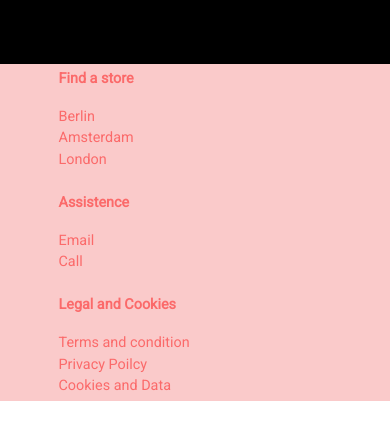
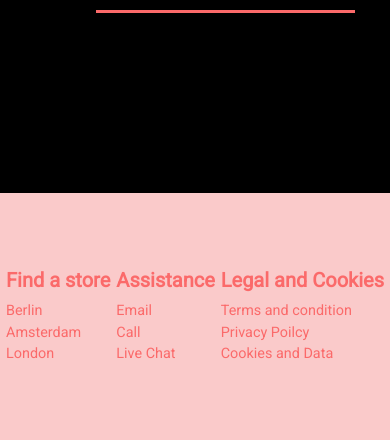
Before and after one commit to seymonyu/borlin, a React (Create React App) app: page /wishlist in a window 390 px wide. Shown: the part 1118-1558 px from the top of the page. Before the commit the page ends 1519 px from the top, so only its background shows below. Built offline with nearby package versions, Linux system fonts and the light colour scheme; a web font is replaced by a local one.

Commit message:
footer responsive

```diff
--- a/src/component/footer/Footer.js
+++ b/src/component/footer/Footer.js
@@ -11,19 +11,24 @@ class Footer extends Component {
           <div className="footer--left_p">Your Email</div>
         </div>
         <div className="footer--right_wrapper">
-          <p className="footer--right_p">Find a store</p>
-          <span className="footer--right_span">Berlin</span>
-          <span className="footer--right_span">Amsterdam</span>
-          <span className="footer--right_span">London</span>
-          <br></br>
-          <p className="footer--right_p">Assistence</p>
-          <span className="footer--right_span">Email</span>
-          <span className="footer--right_span">Call</span>
-          <br></br>
-          <p className="footer--right_p">Legal and Cookies</p>
-          <span className="footer--right_span">Terms and condition</span>
-          <span className="footer--right_span">Privacy Poilcy</span>
-          <span className="footer--right_span">Cookies and Data</span>
+          <div className="findstore">
+            <h5 className="footer--right_p">Find a store</h5>
+            <p className="footer--right_span">Berlin</p>
+            <p className="footer--right_span">Amsterdam</p>
+            <p className="footer--right_span">London</p>
+          </div>
+          <div className="assistance">
+            <h5 className="footer--right_p">Assistance</h5>
+            <p className="footer--right_span">Email</p>
+            <p className="footer--right_span">Call</p>
+            <p className="footer--right_span">Live Chat</p>
+          </div>
+          <div className="legal">
+            <h5 className="footer--right_p">Legal and Cookies</h5>
+            <p className="footer--right_span">Terms and condition</p>
+            <p className="footer--right_span">Privacy Poilcy</p>
+            <p className="footer--right_span">Cookies and Data</p>
+          </div>
         </div>
         <div className="footer--cool_wrap">
           <p className="footer--cool_p">Super Cool</p>
--- a/src/stylesheets/Footer.scss
+++ b/src/stylesheets/Footer.scss
@@ -1,10 +1,11 @@
 @import "./global.scss";
 
 .footer--wrapper {
-  height: 80vh;
+  height: 50vh;
   background-color: $light-pink;
   display: flex;
   width: 100%;
+  padding-bottom: 70px;
 }
 
 .footer--left_wrapper {
@@ -20,27 +21,19 @@
   color: $lemon;
 }
 
-.footer--right_circle {
-  font-family: $font-header;
-  border: 2px solid $lemon;
-  border-radius: 50%;
-  height: 250px;
-  width: 250px;
-  display: flex;
-  justify-content: center;
-  align-items: center;
-}
-
 .footer--right_wrapper {
   display: flex;
-  justify-content: center;
-  width: 50%;
-  flex-direction: column;
-  padding-left: 15%;
+  justify-content: space-evenly;
+  align-items: center;
+  width: 100%;
+  flex-direction: row;
   font-size: 0.9em;
   color: $pink;
 }
 
+.footer--right_span {
+  margin-bottom: 0px;
+}
 .footer--right_p {
   font-weight: 700;
 }
@@ -56,6 +49,7 @@
 @media screen and (max-width: 700px) {
   .footer--wrapper {
     flex-direction: column;
+    height: 100vh;
   }
 }
 
@@ -63,13 +57,14 @@
   .footer--right_wrapper {
     width: 100%;
     height: 50%;
+    padding-bottom: 60px;
   }
 }
 
 @media screen and (max-width: 700px) {
   .footer--left_wrapper {
     width: 100%;
-    height: 50%;
+    height: 80%;
   }
 }
 
```
